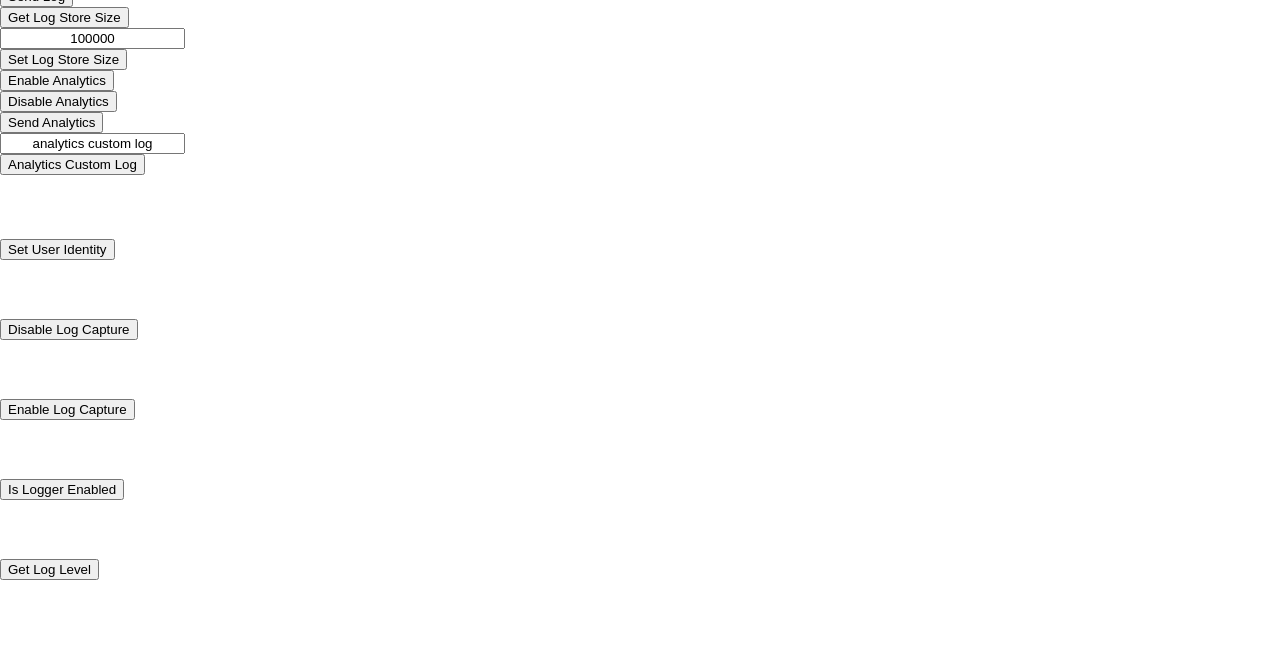
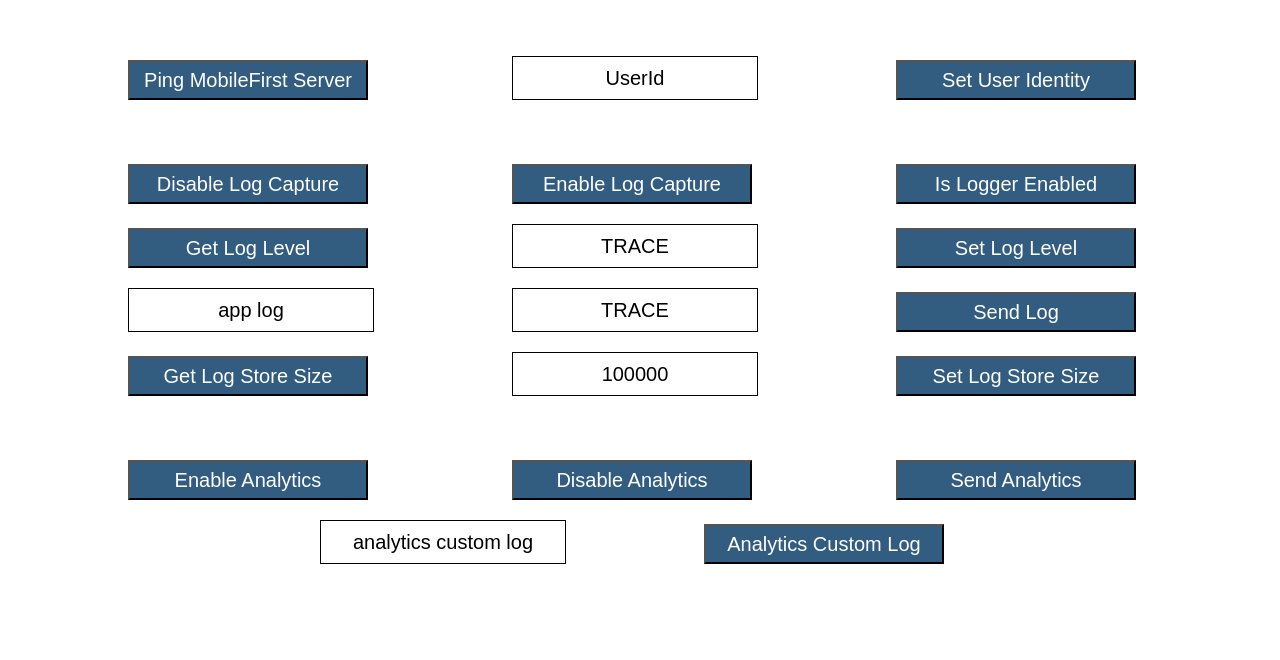
Before and after one commit to krishnendusaha/bms-clientsdk-web-analytics, a plain HTML site: page bms-analytics-web-clientsdk-sampleApp/client/index.html in a window 1280 px wide. Shown: the part 140-800 px from the top of the page. Drawn offline with Linux system fonts and the light colour scheme.

Commit message:
Demo App Update

```diff
--- a/bms-analytics-web-clientsdk-sampleApp/client/css/index.css
+++ b/bms-analytics-web-clientsdk-sampleApp/client/css/index.css
@@ -3,47 +3,153 @@
     font-family: "HelveticaNeue-Light", "Helvetica Neue Light", "Helvetica Neue", Helvetica, Arial, "Lucida Grande", sans-serif;
     font-weight: 300;
     margin: 0px;
-	padding: 0px;
+  padding: 0px;
 }
 
-#button_content {
+
+#button_content0 {
   position: absolute;
-  bottom: 60%;
-  width: 100%;
+  bottom: 70%;
+  left: 10%;
+}
+
+#text_content0 {
+  position: absolute;
+  bottom: 70%;
+  left: 40%;
 }
 
 #button_content1 {
   position: absolute;
-  bottom: 50%;
-  width: 100%;
+  bottom: 70%;
+  left: 70%;
 }
+
+
 
 #button_content2 {
   position: absolute;
-  bottom: 40%;
-  width: 100%;
+  bottom: 57%;
+  left: 10%;
 }
 
 #button_content3 {
   position: absolute;
-  bottom: 30%;
-  width: 100%;
+  bottom: 57%;
+  left: 40%;
 }
 
 #button_content4 {
   position: absolute;
-  bottom: 20%;
-  width: 100%;
+  bottom: 57%;
+  left: 70%;
 }
+
 
 #button_content5 {
   position: absolute;
-  bottom: 10%;
-  width: 100%;
+  bottom: 49%;
+  left: 10%;
+}
+#text_content1 {
+  position: absolute;
+  bottom: 49%;
+  left: 40%;
+}
+#button_content6 {
+  position: absolute;
+  bottom: 49%;
+  left: 70%;
 }
 
 
-#ping_button {
+
+#text_content2 {
+  position: absolute;
+  bottom: 41%;
+  left: 10%;
+}
+#text_content3 {
+  position: absolute;
+  bottom: 41%;
+  left: 40%;
+}
+#button_content7 {
+  position: absolute;
+  bottom: 41%;
+  left: 70%;
+}
+
+
+#button_content8{
+  position: absolute;
+  bottom: 33%;
+  left: 10%;
+}
+#text_content4 {
+  position: absolute;
+  bottom: 33%;
+  left: 40%;
+}
+#button_content9 {
+  position: absolute;
+  bottom: 33%;
+  left: 70%;
+}
+
+
+#button_content10 {
+  position: absolute;
+  bottom: 20%;
+  left: 10%;
+}
+#button_content11 {
+  position: absolute;
+  bottom: 20%;
+  left: 40%;
+}
+#button_content12 {
+  position: absolute;
+  bottom: 20%;
+  left: 70%;
+}
+
+
+
+#text_content5 {
+  position: absolute;
+  bottom: 12%;
+  left: 25%;
+}
+#button_content13 {
+  position: absolute;
+  bottom: 12%;
+  left: 55%;
+}
+
+
+
+
+#ping {
+  display: block;
+  margin: 0 auto;
+  height: 40px;
+  width: 240px;
+  font-size: 20px;
+  color: white;
+  background-color: #325c80;
+}
+#userIdentity {
+  display: block;
+  border: 1px solid #cdcdcd;
+  border-color: black;
+  height: 40px;
+  width: 240px;
+  font-size: 20px;
+  color: black;
+
+}
+#setUsrContext {
   display: block;
   margin: 0 auto;
   height: 40px;
@@ -54,7 +160,26 @@
 }
 
 
-#ping_button1 {
+
+#disableLogger {
+  display: block;
+  margin: 0 auto;
+  height: 40px;
+  width: 240px;
+  font-size: 20px;
+  color: white;
+  background-color: #325c80;
+}
+#enableLogger {
+  display: block;
+  margin: 0 auto;
+  height: 40px;
+  width: 240px;
+  font-size: 20px;
+  color: white;
+  background-color: #325c80;
+}
+#isEnabled {
   display: block;
   margin: 0 auto;
   height: 40px;
@@ -64,7 +189,26 @@
   background-color: #325c80;
 }
 
-#ping_button2 {
+
+#getLogLevel {
+  display: block;
+  margin: 0 auto;
+  height: 40px;
+  width: 240px;
+  font-size: 20px;
+  color: white;
+  background-color: #325c80;
+}
+#loglevelset {
+  display: block;
+  border: 1px solid #cdcdcd;
+  border-color: black;
+  height: 40px;
+  width: 240px;
+  font-size: 20px;
+  color: black;
+}
+#setLogLevel {
   display: block;
   margin: 0 auto;
   height: 40px;
@@ -74,7 +218,26 @@
   background-color: #325c80;
 }
 
-#ping_button3 {
+
+#logText {
+  display: block;
+  border: 1px solid #cdcdcd;
+  border-color: black;
+  height: 40px;
+  width: 240px;
+  font-size: 20px;
+  color: black;
+}
+#logTextLevel {
+  display: block;
+  border: 1px solid #cdcdcd;
+  border-color: black;
+  height: 40px;
+  width: 240px;
+  font-size: 20px;
+  color: black;
+}
+#sendLog {
   display: block;
   margin: 0 auto;
   height: 40px;
@@ -84,7 +247,8 @@
   background-color: #325c80;
 }
 
-#ping_button4 {
+
+#enableAnalytics {
   display: block;
   margin: 0 auto;
   height: 40px;
@@ -93,7 +257,16 @@
   color: white;
   background-color: #325c80;
 }
-#ping_button5 {
+#disableAnalytics {
+  display: block;
+  margin: 0 auto;
+  height: 40px;
+  width: 240px;
+  font-size: 20px;
+  color: white;
+  background-color: #325c80;
+}
+#sendAnalytics {
   display: block;
   margin: 0 auto;
   height: 40px;
@@ -103,8 +276,57 @@
   background-color: #325c80;
 }
 
+
+#analyticscustomlog {
+  display: block;
+  border: 1px solid #cdcdcd;
+  border-color: black;
+  height: 40px;
+  width: 240px;
+  font-size: 20px;
+  color: black;
+}
+#customLogAnalytics {
+  display: block;
+  margin: 0 auto;
+  height: 40px;
+  width: 240px;
+  font-size: 20px;
+  color: white;
+  background-color: #325c80;
+}
+
+#getlogStoreSize {
+  display: block;
+  margin: 0 auto;
+  height: 40px;
+  width: 240px;
+  font-size: 20px;
+  color: white;
+  background-color: #325c80;
+}
+#logStoreSize {
+  display: block;
+  border: 1px solid #cdcdcd;
+  border-color: black;
+  height: 40px;
+  width: 240px;
+  font-size: 20px;
+  color: black;
+}
+#setlogStoreSize {
+  display: block;
+  margin: 0 auto;
+  height: 40px;
+  width: 240px;
+  font-size: 20px;
+  color: white;
+  background-color: #325c80;
+}
+
+
 #main {
-  top: 10%;
+  top: 5%;
   position: absolute;
   text-align: center;
   width: 100%
```
